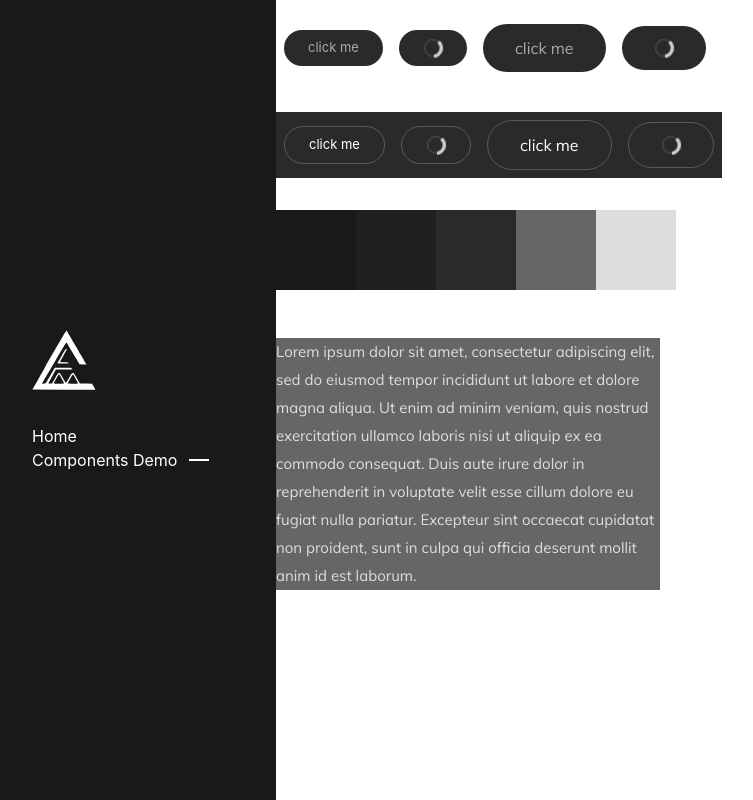
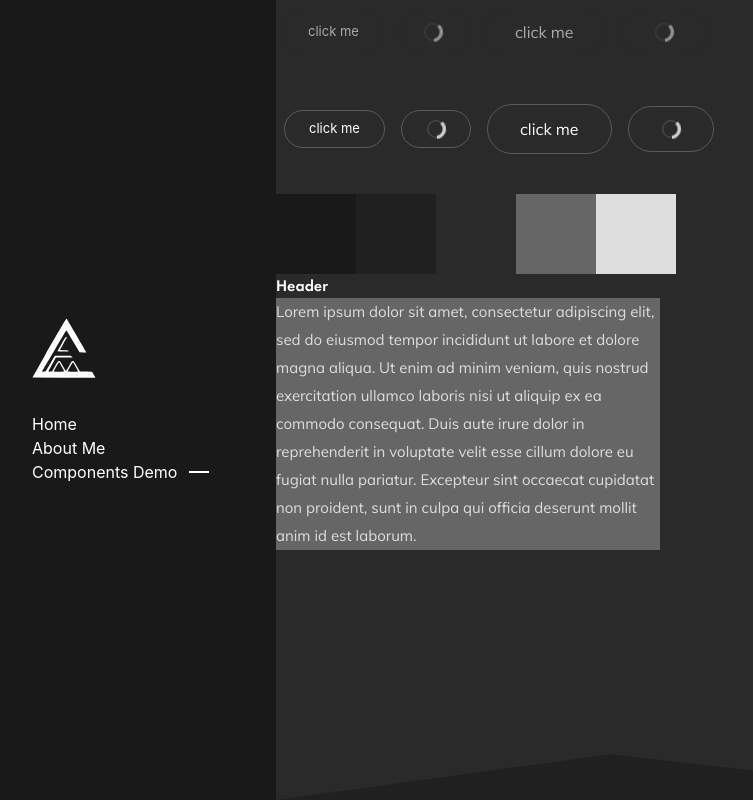
Before and after one commit to KieuHung18/mobile-admin, a React (Create React App) app: page /#/components-demo in a window 1280 px wide. Shown: the whole page, without its empty margins (24-777 px from the left). Built offline with nearby package versions, Linux system fonts and the light colour scheme; what tw-elements would draw is missing.

Commit message:
complete page transtion

```diff
--- a/src/App.tsx
+++ b/src/App.tsx
@@ -1,21 +1,48 @@
 import React from "react";
 import "./App.css";
-import { HashRouter, Routes, Route } from "react-router-dom";
+import { Routes, Route } from "react-router-dom";
 import ComponentsDemo from "./features/components-demo";
 import Home from "./features/home";
 import NotFound from "./features/not-found";
 import SideBar from "./features/side-bar";
+import { useState } from "react";
+import AboutMe from "./features/about-me";
 
 function App() {
+  const [transition, setTransition] = useState("");
+  const pageList = [
+    { path: "/", component: <Home /> },
+    { path: "/about-me", component: <AboutMe /> },
+    { path: "/components-demo", component: <ComponentsDemo /> },
+    { path: "/*", component: <NotFound /> },
+  ];
+
+  const handleTransition = () => {
+    setTransition("translate-x-full");
+    setTimeout(() => {
+      setTransition("");
+    }, 300);
+  };
+
+  const pages = pageList.map((p, i) => {
+    return (
+      <Route
+        key={i}
+        path={p.path}
+        element={
+          <div id={i.toString()} className={"duration-300 " + transition}>
+            {p.component}
+          </div>
+        }
+      />
+    );
+  });
+
   return (
-    <HashRouter>
-      <SideBar />
-      <Routes>
-        <Route path="/" element={<Home />} />
-        <Route path="/components-demo" element={<ComponentsDemo />} />
-        <Route path="/*" element={<NotFound />} />
-      </Routes>
-    </HashRouter>
+    <div>
+      <SideBar handleTransition={handleTransition} />
+      <Routes>{pages}</Routes>
+    </div>
   );
 }
 
--- a/src/components/advance/spinner/index.tsx
+++ b/src/components/advance/spinner/index.tsx
@@ -3,7 +3,6 @@ import clsx from "clsx";
 
 interface SpinnerProps {
   size?: "large" | "medium" | "small";
-  variant?: "primary" | "secondary";
 }
 
 const Spinner = (props: SpinnerProps) => {
@@ -16,11 +15,7 @@ const Spinner = (props: SpinnerProps) => {
         { "h-[16px] w-[16px]": props.size === "small" }
       )}
     >
-      <svg
-        className="animate-spin h-5 w-5 text-neutral-light"
-        fill="none"
-        viewBox="0 0 24 24"
-      >
+      <svg className="animate-spin h-5 w-5 " fill="none" viewBox="0 0 24 24">
         <circle
           className="opacity-25"
           cx="12"
--- a/src/components/common/button/index.tsx
+++ b/src/components/common/button/index.tsx
@@ -1,10 +1,10 @@
-import React from "react";
+import React, { ReactNode } from "react";
 import clsx from "clsx";
 import Spinner from "../../advance/spinner";
 
 export interface ButtonProps
   extends React.ButtonHTMLAttributes<HTMLButtonElement> {
-  content: any;
+  content: ReactNode;
   variant?: "primary" | "secondary";
   loading?: boolean;
   size?: "small" | "normal";
@@ -32,7 +32,7 @@ const Button = (
       data-te-ripple-init
       data-te-ripple-color="light"
       className={clsx(
-        "btn rounded-full h-full w-full transition-all duration-300 flex items-center justify-center",
+        "btn rounded-full h-full w-full duration-300 flex items-center justify-center",
         variantClassname,
         size
       )}
--- /dev/null
+++ b/src/features/about-me/index.jsx
@@ -0,0 +1,7 @@
+import React from "react";
+
+const AboutMe = () => {
+  return <div className="page-container bg-primary-10">AboutMe</div>;
+};
+
+export default AboutMe;
--- a/src/features/components-demo/index.tsx
+++ b/src/features/components-demo/index.tsx
@@ -1,5 +1,6 @@
 import React from "react";
 import Button, { ButtonProps } from "../../components/common/button";
+import PageSeperator from "../../components/icons/page separator";
 
 const ComponentsDemo = () => {
   const btnCont = "click me";
@@ -29,9 +30,12 @@ const ComponentsDemo = () => {
   };
 
   return (
-    <div className="p-4">
-      <div className="w-fit items-center flex">{buttons(primaryBtnList)}</div>
-      <div className="w-fit items-center flex bg-primary-10 mt-8">
+    <div className="page-container bg-primary-10">
+      <div className="mb-[10%]">
+        <div className="w-fit h-fit items-center flex">
+          {buttons(primaryBtnList)}
+        </div>
+        <div className="w-fit h-fit items-center flex bg-primary-10 mt-8">
           {buttons(seconddaryBtnList)}
         </div>
         <div className="flex mt-8">
@@ -41,17 +45,18 @@ const ComponentsDemo = () => {
           <div className="w-20 h-20 bg-primary-15"></div>
           <div className="w-20 h-20 bg-primary-20"></div>
         </div>
-      <h1>asd</h1>
-      <h1>asd</h1>
+        <h1>Header</h1>
         <p className="w-96 flex bg-primary-15">
-        Lorem ipsum dolor sit amet, consectetur adipiscing elit, sed do eiusmod
-        tempor incididunt ut labore et dolore magna aliqua. Ut enim ad minim
-        veniam, quis nostrud exercitation ullamco laboris nisi ut aliquip ex ea
-        commodo consequat. Duis aute irure dolor in reprehenderit in voluptate
-        velit esse cillum dolore eu fugiat nulla pariatur. Excepteur sint
-        occaecat cupidatat non proident, sunt in culpa qui officia deserunt
-        mollit anim id est laborum.
+          Lorem ipsum dolor sit amet, consectetur adipiscing elit, sed do
+          eiusmod tempor incididunt ut labore et dolore magna aliqua. Ut enim ad
+          minim veniam, quis nostrud exercitation ullamco laboris nisi ut
+          aliquip ex ea commodo consequat. Duis aute irure dolor in
+          reprehenderit in voluptate velit esse cillum dolore eu fugiat nulla
+          pariatur. Excepteur sint occaecat cupidatat non proident, sunt in
+          culpa qui officia deserunt mollit anim id est laborum.
         </p>
+        <PageSeperator className="fill-primary-5" />
+      </div>
     </div>
   );
 };
--- a/src/features/home/index.tsx
+++ b/src/features/home/index.tsx
@@ -4,7 +4,7 @@ import Button from "../../components/common/button";
 
 const Home = () => {
   return (
-    <div className="text-neutral-light flex bg-primary-5 min-h-[100vh] relative">
+    <div className="page-container bg-primary-5">
       <div className="px-4 m-auto min-w-[75vw]">
         <h2 className="text-[14px] tracking-[4px] md:text-[16px] md:tracking-[8px] lg:text-[18px] font-sans">
           I Am Kieu Hung Tang
@@ -16,7 +16,6 @@ const Home = () => {
           <Button content="Contact Me" variant="secondary" />
         </div>
       </div>
-
       <PageSeperator className="fill-primary-10" />
     </div>
   );
--- a/src/features/side-bar/index.tsx
+++ b/src/features/side-bar/index.tsx
@@ -1,51 +1,64 @@
-import React from "react";
+import React, { MouseEventHandler } from "react";
 import { Link } from "react-router-dom";
 import Button from "../../components/common/button";
 import Logo from "../../components/icons/logo";
 import SideBarLink from "./side-bar-link";
-import { useState, useEffect } from "react";
 import clsx from "clsx";
+import { useState } from "react";
 
-const SideBar = () => {
+const SideBar = (
+  props: {
+    handleTransition?: MouseEventHandler<HTMLAnchorElement> | undefined;
+  } = {
+    handleTransition: () => {
+      return "";
+    },
+  }
+) => {
   const linkList: { title: string; path: string }[] = [
     { title: "Home", path: "/" },
+    { title: "About Me", path: "/about-me" },
     { title: "Components Demo", path: "/components-demo" },
   ];
   const [hidden, setHidden] = useState(window.innerWidth > 1280 ? false : true);
   const links = linkList.map((l, i) => {
     return (
       <li key={i}>
-        <SideBarLink title={l.title} path={l.path} />
+        <SideBarLink
+          onClick={props.handleTransition}
+          title={l.title}
+          path={l.path}
+        />
       </li>
     );
   });
-  const handleOnclick = () => {
+  const handleShowMenu = () => {
     setHidden(!hidden);
   };
   return (
     <>
       <div className="fixed w-full h-20 md:h-24 top-0 left-0 bg-primary-10 flex items-center xl:invisible px-4 z-10">
-        <Link to={"/"}>
+        <Link onClick={props.handleTransition} to={"/"}>
           <Logo className="fill-neutral-light w-12 h-12 lg:w-16 lg:h-16" />
         </Link>
         <div className="w-20 h-8 ml-auto">
           <Button
             content={<div>Menu</div>}
             variant="secondary"
-            onClick={handleOnclick}
+            onClick={handleShowMenu}
           />
         </div>
       </div>
       <div
         id="sidenav"
         className={clsx(
-          "bg-primary-0 font-normal fixed float-left top-0 px-14 flex items-center z-20 transition-all duration-300",
+          "bg-primary-0 font-normal fixed float-left top-0 px-14 flex items-center z-20 duration-300",
           "min-h-[100vh] 2xl:w-[350px] w-[300px] xl:relative xl:translate-x-0",
           { "-translate-x-full": hidden }
         )}
       >
         <nav className="w-fit">
-          <Link to={"/"}>
+          <Link onClick={props.handleTransition} to={"/"}>
             <Logo className="mb-8 fill-neutral-light w-16 h-16" />
           </Link>
           <ul>{links}</ul>
--- a/src/features/side-bar/side-bar-link/index.tsx
+++ b/src/features/side-bar/side-bar-link/index.tsx
@@ -1,9 +1,14 @@
-import React from "react";
+import React, { MouseEventHandler } from "react";
 import { NavLink } from "react-router-dom";
 
-const SideBarLink = (props: { title: string; path: string }) => {
+const SideBarLink = (props: {
+  title: string;
+  path: string;
+  onClick?: MouseEventHandler<HTMLAnchorElement> | undefined;
+}) => {
   return (
     <NavLink
+      onClick={props.onClick}
       className={({ isActive }) => {
         return isActive
           ? "[&>*]:visible [&>*]: flex items-center"
@@ -12,7 +17,7 @@ const SideBarLink = (props: { title: string; path: string }) => {
       to={props.path}
     >
       {props.title}
-      <div className="w-[20px] h-[2px] transition-all duration-250 bg-neutral-light inline-block ml-3"></div>
+      <div className="w-[20px] h-[2px] duration-200 bg-neutral-light inline-block ml-3"></div>
     </NavLink>
   );
 };
--- a/src/index.css
+++ b/src/index.css
@@ -32,6 +32,9 @@
 }
 
 @layer base {
+  body {
+    @apply overflow-x-hidden bg-primary-0;
+  }
   h1,
   h2,
   h3,
@@ -47,6 +50,11 @@
     @apply text-neutral-light text-[16px];
   }
 }
+@layer components {
+  .page-container {
+    @apply text-neutral-light flex min-h-[100vh] relative mt-20 md:mt-24 xl:mt-0;
+  }
+}
 body {
   margin: 0;
   font-family: -apple-system, BlinkMacSystemFont, "Segoe UI", "Roboto", "Oxygen",
--- a/src/index.tsx
+++ b/src/index.tsx
@@ -4,13 +4,16 @@ import "./index.css";
 import "tw-elements";
 import App from "./App";
 import reportWebVitals from "./reportWebVitals";
+import { HashRouter } from "react-router-dom";
 
 const root = ReactDOM.createRoot(
   document.getElementById("root") as HTMLElement
 );
 root.render(
   <React.StrictMode>
-    <App />
+    <HashRouter>
+      <App />
+    </HashRouter>
   </React.StrictMode>
 );
 
```
Lines whose indentation alone changed are shown as unchanged.
